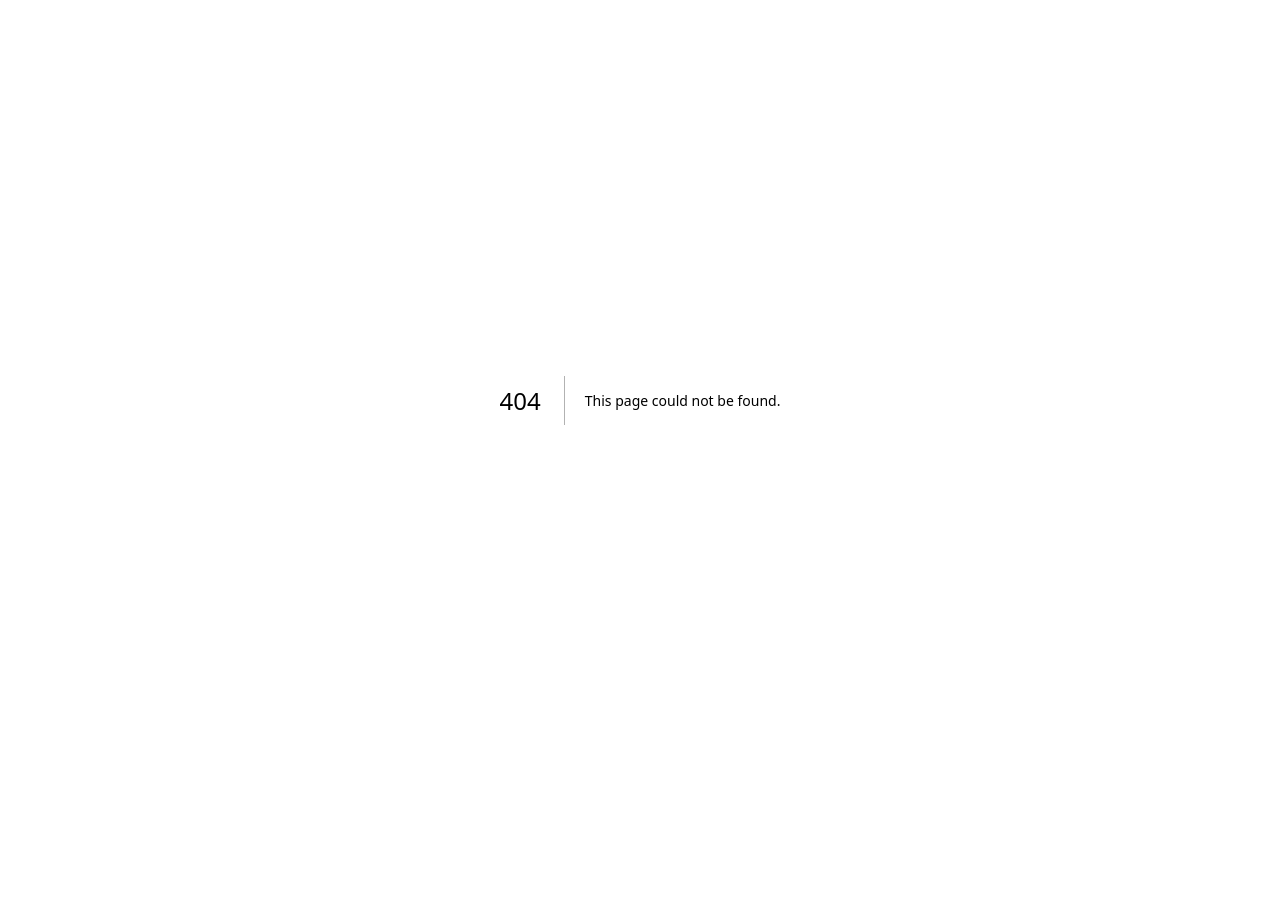
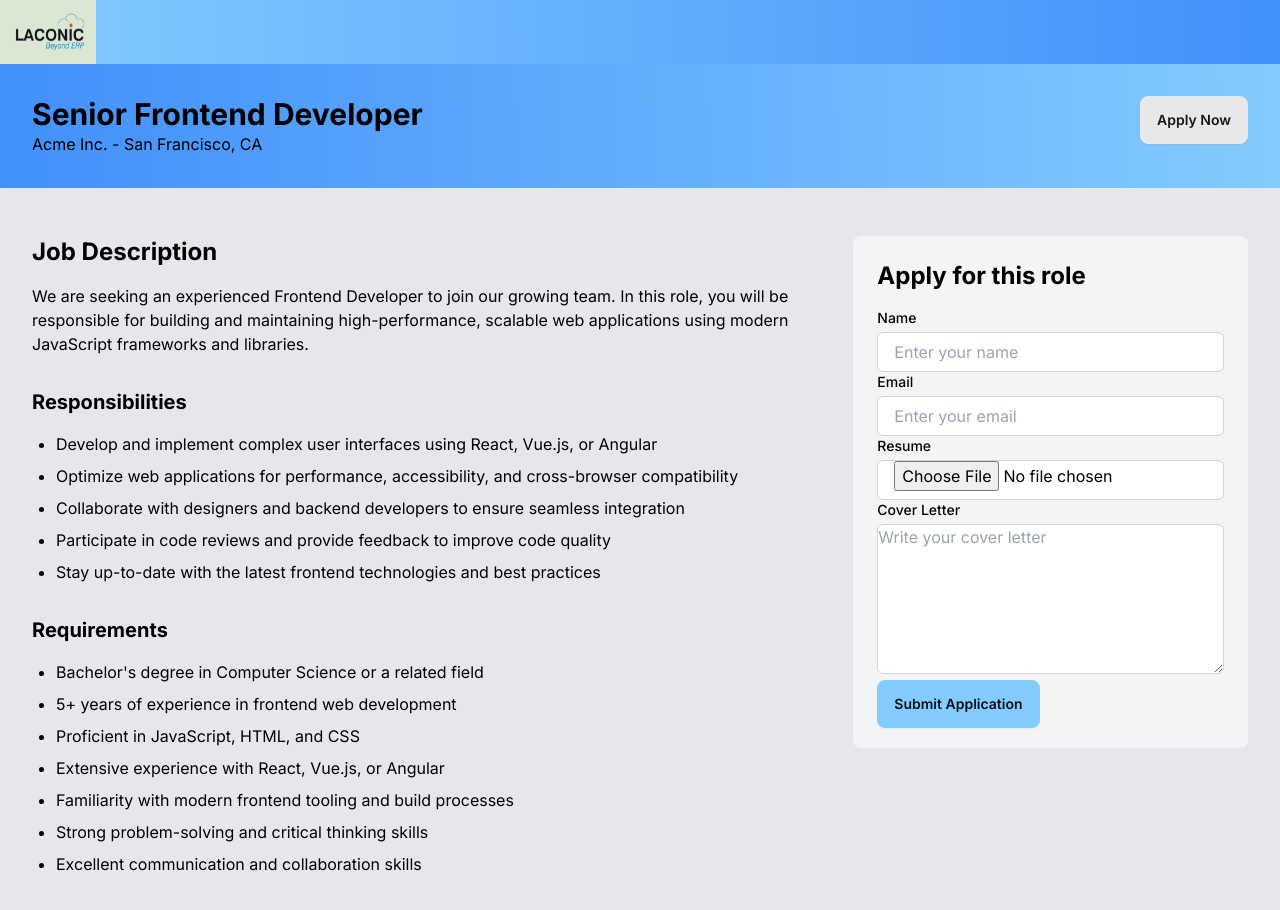
Before and after one commit to Utsab-crompoide/NextJs, a Next.js app in the folder fastwork-ui/: page /description in a window 1280 px wide. Before the commit this address had no page. Shown: the top 910 px of the page. Before the commit the page ends 800 px from the top, so only its background shows below. Built offline with nearby package versions, Linux system fonts and the light colour scheme.

Commit message:
job description page added.

```diff
--- a/fastwork-ui/src/app/chat/page.tsx
+++ b/fastwork-ui/src/app/chat/page.tsx
@@ -68,7 +68,7 @@ const Home = () => {
       <NavBar showOnlyLogo />
       <div className="flex flex-grow" style={{ background: 'linear-gradient( 89.5deg, rgba(66,144,251,1) 0.4%, rgba(131,204,255,1) 100.3% )' }}>
         <div className="flex w-full lg:w-1/4">
-          <div className="w-full bg-gray-200 p-4">
+          <div className="w-full p-4">
             <div className="text-lg font-semibold mb-4">
               Peoples
               <div className="w-full h-0.5 mt-2 bg-gray-300"></div>
--- /dev/null
+++ b/fastwork-ui/src/app/description/page.tsx
@@ -0,0 +1,14 @@
+
+import NavBar from '../section/navBar/NavBar'
+import JobDescription from '@/components/JobDescription'
+
+export default function LoginPage (): React.ReactNode {
+  return (
+    <div
+    className='flex flex-col min-h-screen w-full'
+    >
+      <NavBar showOnlyLogo></NavBar>
+      <JobDescription></JobDescription>
+    </div>
+  )
+}
--- a/fastwork-ui/src/app/globals.css
+++ b/fastwork-ui/src/app/globals.css
@@ -33,7 +33,6 @@ body {
 }
 
 .job-div {
-  display: flex;
   flex-direction: column;
   align-items: self-end;
   width: 70%;
@@ -54,6 +53,16 @@ body {
   color: black;
 }
 
+.job-card:hover h2 {
+  color: #2c96ec; /* Blue-400 */
+  text-decoration: underline;
+}
+
+.job-card:hover Image {
+  filter: none;
+}
+
+
 .job-category {
   width: 18%;
   background-color: #f6f5f5;
--- a/fastwork-ui/src/app/jobList/page.tsx
+++ b/fastwork-ui/src/app/jobList/page.tsx
@@ -1,4 +1,4 @@
-
+'use client'
 import SearchBar from '../section/SearchBar';
 import NavBar from '../section/navBar/NavBar'
 import JobCard from '@/components/JobCard'
@@ -17,7 +17,7 @@ export default function JobPage (): React.ReactNode {
     const jobDataList = [ // Sample list of job data
     {
       title: 'Software Engineer',
-      company: 'ABC Tech',
+      company: 'ABC Technologies',
       location: 'New York',
       type: 'Full-time',
       description: 'Lorem ipsum dolor sit amet, consectetur adipiscing elit.',
@@ -25,7 +25,7 @@ export default function JobPage (): React.ReactNode {
     },
     {
       title: 'Data Scientist',
-      company: 'XYZ Corp',
+      company: 'XYZ Brothers Ultimate Corporation',
       location: 'San Francisco',
       type: 'Remote',
       description: 'Pellentesque nec neque eu quam tempus ultrices.',
@@ -34,15 +34,12 @@ export default function JobPage (): React.ReactNode {
   ];
 
   return (
-    <div
-    className='flex flex-col min-h-screen w-full'
-    style={{
+    <div className='flex flex-col min-h-screen w-full bg-gray-200'>
+      <NavBar showOnlyLogo></NavBar>
+     <SearchBar style={{
         background: 'linear-gradient( 89.5deg,  rgba(66,144,251,1) 0.4%, rgba(131,204,255,1) 100.3% )',
-      }}
-    >
-      <NavBar showOnlyLogo></NavBar>
-     <SearchBar></SearchBar>
-      <div className="flex">
+      }}></SearchBar>
+      <div className="flex flex-grow">
         <div className="job-category">
           <h2 className='font-semibold text-center'>Work Category</h2>
           {categories.map((category, index) => (
--- a/fastwork-ui/src/app/section/SearchBar.tsx
+++ b/fastwork-ui/src/app/section/SearchBar.tsx
@@ -1,17 +1,24 @@
-'use client'
+import Button from "@/components/Button";
+import React from "react";
 
-import Button from "@/components/Button"
-
-const SearchBar = (): React.ReactNode => {
-    return(
-        <section className="py-16 px-4 md:px-0 bg-gray-100">
-        <div className="max-w-5xl mx-auto text-center">
-          <h2 className="text-2xl md:text-4xl font-bold mb-8 text-black">Search for Jobs</h2>
-          <input type="text" placeholder="Search for jobs..." className="w-full md:w-96 rounded-lg py-3 px-4 border border-gray-300 focus:outline-none focus:border-blue-500 mb-6 text-black" />
-          <Button variant="btn btn-primary text-white md:w-40 rounded-lg h-12">Search</Button>
-        </div>
-      </section>
-    )
+interface SearchBarProps {
+  style?: React.CSSProperties;
 }
 
-export default SearchBar
+const SearchBar = ({ style }: SearchBarProps): React.ReactNode => {
+  return (
+    <section className="py-16 px-4 md:px-0 bg-gray-100" style={style}>
+      <div className="max-w-5xl mx-auto text-center">
+        <h2 className="text-2xl md:text-4xl font-bold mb-8 text-black">Search for Jobs</h2>
+        <input
+          type="text"
+          placeholder="Search for jobs..."
+          className="w-full md:w-96 rounded-lg py-3 px-4 border border-gray-300 focus:outline-none focus:border-blue-500 mb-6 text-black"
+        />
+        <Button variant="btn btn-primary text-white md:w-40 rounded-lg h-12">Search</Button>
+      </div>
+    </section>
+  );
+};
+
+export default SearchBar;
--- a/fastwork-ui/src/components/InputField.tsx
+++ b/fastwork-ui/src/components/InputField.tsx
@@ -1,3 +1,4 @@
+'use client'
 import React, { useState, ChangeEvent } from 'react'
 import Image from 'next/image'
 import eye from '@/../public/eye-on.svg'
@@ -5,6 +6,7 @@ import eyeOff from '@/../public/eye-off.svg'
 import { Field, ErrorMessage, useFormikContext } from 'formik'
 
 interface InputFieldProps {
+  as?: string
   label?: string
   name: string
   type?: string
@@ -16,6 +18,7 @@ interface InputFieldProps {
 }
 
 const InputField = ({
+  as,
   label,
   name,
   type = 'text',
@@ -48,6 +51,7 @@ const InputField = ({
       </label>
       <div className='relative'>
         <Field
+          as={as}
           disabled={isDisabled}
           type={showPassword ? 'text' : type}
           id={name} name={name} value={formik.values[name] || value || ''}
--- a/fastwork-ui/src/components/JobCard.tsx
+++ b/fastwork-ui/src/components/JobCard.tsx
@@ -1,6 +1,8 @@
 'use client'
 
 import React from "react";
+import Image from 'next/image'
+import location from "@/../public/location-pin.svg"
 
 interface Job {
   title: string;
@@ -16,13 +18,24 @@ interface JobCardProps {
 }
 
 const JobCard = ({jobs}: JobCardProps): React.ReactElement => {
+  const handleJobClick = () => {
+    console.log('Job card clicked');
+    window.location.href = '/description'
+  }
+
 return(
-    <div className="job-div">
+  <div className="job-div">
+      <h2 className='font-bold text-xl m-4'> All Jobs</h2>
         {jobs?.map((job, index) => (
-                <div key={index} className="job-card">
+                <div key={index} className="job-card" onClick={handleJobClick}>
                     <h2 className="text-lg font-bold">{job.title}</h2>
-                    <p className="job-company">{job.company}</p>
-                    <p className="job-location">{job.location}</p>
+                    <div className="flex flex-row justify-between">
+                    <p className="font-semibold">{job.company}</p>
+                    <div className="flex flex-row">
+                    <Image className="w-5 h-5" src={location} alt='' style={{ filter: 'grayscale(100%)' }}/>
+                    <p className="text-sm">{job.location}</p>
+                    </div>
+                    </div>
                     <p className="job-type">{job.type}</p>
                     <p className="job-description">{job.description}</p>
                     <p className="job-requirements">{job.requirements}</p>
--- /dev/null
+++ b/fastwork-ui/src/components/JobDescription.tsx
@@ -0,0 +1,111 @@
+'use client'
+import Button from "@/components/Button"
+import InputField from "@/components/InputField"
+import React from "react"
+import Form from "./Form"
+import * as Yup from "yup"
+
+interface FormValues {
+    email: string
+    name: string
+    coverLetter: string
+  }
+
+  const initialValues: FormValues = {
+    email: '',
+    name: '',
+    coverLetter: ''
+  }
+
+  const validationSchema = Yup.object().shape({
+    email: Yup.string().email().required().label('Email'),
+    name: Yup.string().required().label('Name'),
+    coverLetter: Yup.string().required().label('Cover Letter')
+  })
+
+const JobDescription = (): React.ReactElement => {
+
+    const handleSubmit =async (
+    values: { [key: string]: any }
+  ): Promise<void>  => {
+        console.log('Form submitted:', values)
+      }
+
+
+  return (
+    <>
+      <header className="py-8 px-4 md:px-6 lg:px-8" style={{
+        background: 'linear-gradient( 89.5deg,  rgba(66,144,251,1) 0.4%, rgba(131,204,255,1) 100.3% )',
+      }}>
+        <div className="container mx-auto">
+          <div className="flex flex-col items-center text-center md:flex-row md:items-start md:text-left">
+            <div className="mr-8">
+              <h1 className="text-3xl font-bold text-black">Senior Frontend Developer</h1>
+              <p className="text-black">Acme Inc. - San Francisco, CA</p>
+            </div>
+            <div className="mt-4 md:mt-0 md:ml-auto">
+              <Button size="xl">
+                Apply Now
+              </Button>
+            </div>
+          </div>
+        </div>
+      </header>
+      <section className="py-12 px-4 md:px-6 lg:px-8 bg-gray-200 ">
+        <div className="container mx-auto grid gap-8 lg:grid-cols-[2fr_1fr]">
+          <div>
+            <h2 className="text-2xl font-bold mb-4">Job Description</h2>
+            <p className="text-black mb-8">
+              We are seeking an experienced Frontend Developer to join our growing team. In this role, you will be
+              responsible for building and maintaining high-performance, scalable web applications using modern
+              JavaScript frameworks and libraries.
+            </p>
+            <h3 className="text-xl font-bold mb-4">Responsibilities</h3>
+            <ul className="list-disc pl-6 text-black space-y-2">
+              <li>Develop and implement complex user interfaces using React, Vue.js, or Angular</li>
+              <li>Optimize web applications for performance, accessibility, and cross-browser compatibility</li>
+              <li>Collaborate with designers and backend developers to ensure seamless integration</li>
+              <li>Participate in code reviews and provide feedback to improve code quality</li>
+              <li>Stay up-to-date with the latest frontend technologies and best practices</li>
+            </ul>
+            <h3 className="text-xl font-bold mb-4 mt-8">Requirements</h3>
+            <ul className="list-disc pl-6 text-black space-y-2">
+              <li>Bachelor's degree in Computer Science or a related field</li>
+              <li>5+ years of experience in frontend web development</li>
+              <li>Proficient in JavaScript, HTML, and CSS</li>
+              <li>Extensive experience with React, Vue.js, or Angular</li>
+              <li>Familiarity with modern frontend tooling and build processes</li>
+              <li>Strong problem-solving and critical thinking skills</li>
+              <li>Excellent communication and collaboration skills</li>
+            </ul>
+          </div>
+          <div className="bg-gray-100 rounded-lg p-6 h-[80%]">
+            <h2 className="text-2xl font-bold mb-4">Apply for this role</h2>
+            <Form
+            initialValues={initialValues}
+            validationSchema={validationSchema}
+            onSubmit={handleSubmit}
+            >
+              <div>
+                <InputField name="name" label="Name" placeholder="Enter your name" />
+              </div>
+              <div>
+                <InputField name="email" label="Email" placeholder="Enter your email" type="email" />
+              </div>
+              <div>
+                <InputField name="resume" label="Resume" placeholder="Upload your resume" type="file" />
+              </div>
+              <div>
+                <InputField as="textarea" className="min-h-[150px] w-full" name="coverLetter" label="Cover Letter" placeholder="Write your cover letter" />
+              </div>
+              <Button size="lg" type="submit" variant="btn-primary">
+                Submit Application
+              </Button>
+            </Form>
+          </div>
+        </div>
+      </section>
+    </>
+  )
+}
+ export default JobDescription
```
Also changed, not shown: fastwork-ui/public/location-pin.svg (added).
